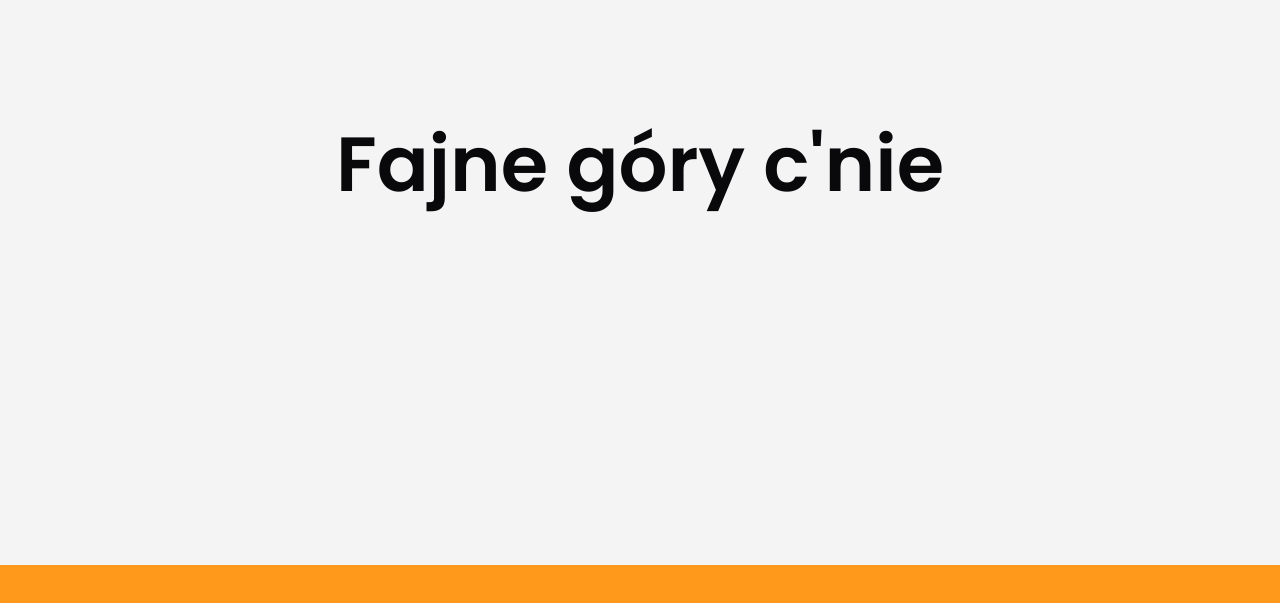
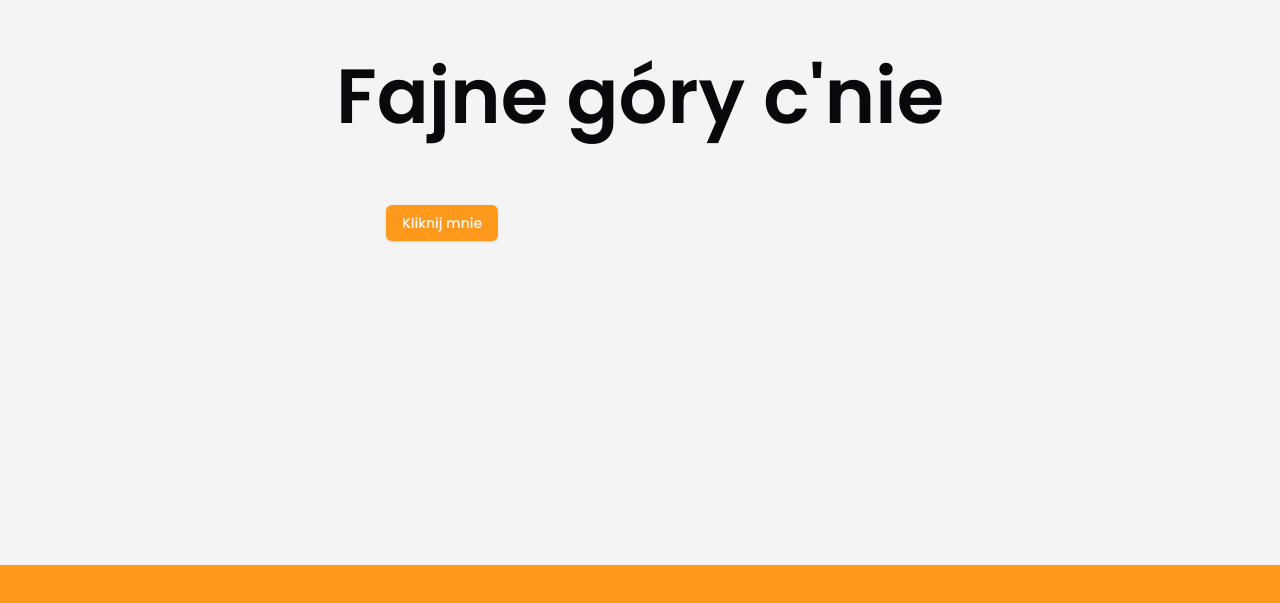
Before and after one commit to Bartholomeas/my-studio-app, a Next.js app in the folder apps/frontend/: page / in a window 1280 px wide. Shown: the part 5635-6238 px from the top of the page. Built offline with nearby package versions, Linux system fonts and the light colour scheme.

Commit message:
feat: add magnetic wrapper (#6)
Co-authored-by: Bartosz <barth.webdesign@gmail.com>

```diff
--- a/apps/frontend/package.json
+++ b/apps/frontend/package.json
@@ -17,7 +17,7 @@
     "clsx": "^2.1.1",
     "framer-motion": "^11.5.6",
     "lenis": "^1.1.13",
-		"lucide-react": "^0.445.0",
+    "lucide-react": "^0.446.0",
     "next": "14.2.13",
     "plaiceholder": "^3.0.0",
     "react": "18.3.1",
--- a/apps/frontend/src/app/page.tsx
+++ b/apps/frontend/src/app/page.tsx
@@ -1,8 +1,10 @@
 import dynamic from "next/dynamic";
 
-import {ScrollProgressContainer} from "@/components/common/animations/wrappers/scroll-progress-container";
-import {Title} from "@/components/common/title";
-import {LandingSection} from "@/components/home/sections/landing-section";
+import { ScrollProgressContainer } from "@/components/common/animations/wrappers/scroll-progress-container";
+import { MagneticWrapper } from "@/components/common/special/magnetic-wrapper";
+import { Title } from "@/components/common/title";
+import { Button } from "@/components/common/ui/button";
+import { LandingSection } from "@/components/home/sections/landing-section";
 
 const AboutSection = dynamic(() =>
   import("@/components/home/sections/about-section").then((res) => res.AboutSection),
@@ -25,26 +27,29 @@ const Home = () => {
   return (
     <main>
       <ScrollProgressContainer className="relative h-[200vh]">
-                <LandingSection/>
-                <AboutSection/>
+        <LandingSection />
+        <AboutSection />
       </ScrollProgressContainer>
-            <HomeSentenceSection/>
+      <HomeSentenceSection />
       {/*<div className="h-screen z-[999] bg-white flex items-center justify-center" >*/}
       {/*  <Title type={'h2'} className="text-center text-[6vw]">*/}
       {/*    Niech Twoja przygoda zacznie się tutaj!*/}
       {/*  </Title>*/}
       {/*</div>*/}
-            <ProjectsTrailerSection/>
-            <div className="flex h-screen items-center justify-center bg-[#f4f4f4]"/>
+      <ProjectsTrailerSection />
+      <div className="flex h-screen items-center justify-center bg-[#f4f4f4]" />
       <ScrollProgressContainer
-                scrollOpts={{offset: ["start start", "end start"]}}
+        scrollOpts={{ offset: ["start start", "end start"] }}
         className="h-[100vh] overflow-hidden"
       >
-                <ImageSentenceSection/>
+        <ImageSentenceSection />
       </ScrollProgressContainer>
       <div className="flex h-screen items-center justify-center bg-[#f4f4f4]">
         <Title type={"h2"} className="text-center text-[6vw]">
           Fajne góry c'nie
+          <MagneticWrapper>
+            <Button>Kliknij mnie</Button>
+          </MagneticWrapper>
         </Title>
       </div>
     </main>
--- /dev/null
+++ b/apps/frontend/src/components/common/special/magnetic-wrapper.tsx
@@ -0,0 +1,48 @@
+'use client';
+
+import { type ComponentProps, useRef, useState } from "react";
+
+import { motion, type MotionProps } from "framer-motion";
+
+import { cn } from "@/lib/utils";
+
+type MagneticWrapperProps = MotionProps & {
+  className?: ComponentProps<'div'>['className'];
+};
+
+export const MagneticWrapper = ({
+  children,
+  className,
+  ...props
+}: MagneticWrapperProps) => {
+
+  const containerRef = useRef<HTMLDivElement>(null);
+  const [position, setPosition] = useState({ x: 0, y: 0 });
+
+  const handleMouse = (e: React.MouseEvent) => {
+    const { clientX, clientY } = e;
+
+    const { height, width, left, top } = containerRef?.current?.getBoundingClientRect() ?? { height: 0, width: 0, left: 0, top: 0 };
+    const middleX = clientX - (left + (width / 2));
+    const middleY = clientY - (top + (height / 2));
+
+    setPosition({ x: middleX, y: middleY });
+  };
+
+  const reset = () => {
+    setPosition({ x: 0, y: 0 });
+  };
+
+  const { x, y } = position;
+
+  return <motion.div
+    ref={containerRef}
+    onMouseMove={handleMouse}
+    onMouseLeave={reset}
+    className={cn('relative h-min w-min p-[50px] flex items-center justify-center', className)}
+    animate={{ x, y }}
+    transition={{ type: "spring", stiffness: 50, damping: 5, mass: 0.1 }}
+    {...props}>
+    {children}
+  </motion.div >;
+};
```
Also changed, not shown: apps/frontend/src/components/common/ui/button.tsx (+6 -6 lines), 1 other file (tests, documents, lock files or other folders). Lines whose indentation alone changed are shown as unchanged.
